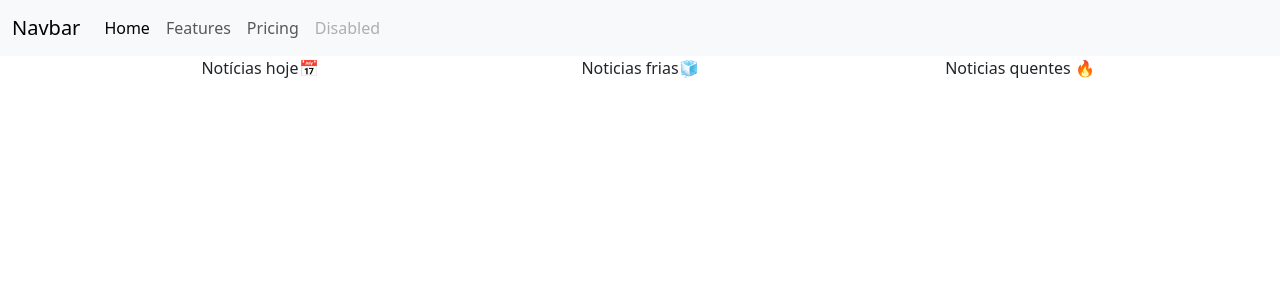
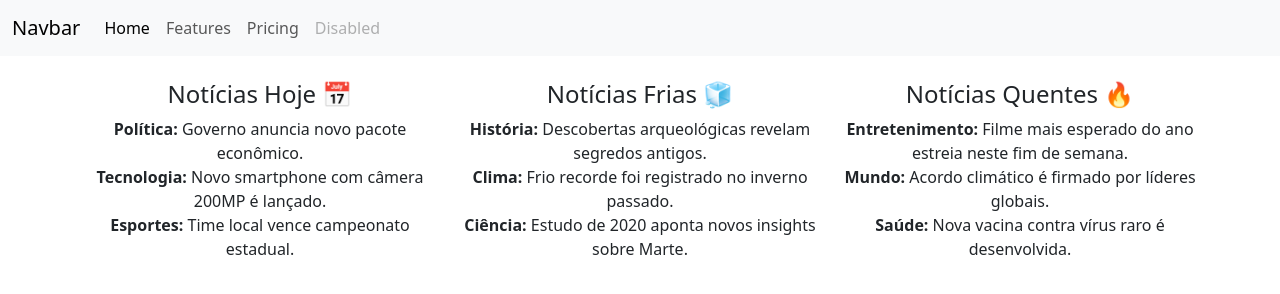
Before and after one commit to lucasg-07/aula_3_css, a plain HTML site: page Fluido 3 Colunas Bootstrap/index.html in a window 1280 px wide. Drawn offline with nearby package versions, Linux system fonts and the light colour scheme.

Commit message:
atividade bootstrap

```diff
--- a/Fluido 3 Colunas Bootstrap/index.html
+++ b/Fluido 3 Colunas Bootstrap/index.html
@@ -23,22 +23,35 @@
           </div>
         </div>
       </nav>
-    <div class="container text-center">
+    <div class="container text-center my-4">
         <div class="row">
           <div class="col">
-            Notícias hoje📅
+            <h4>Notícias Hoje 📅</h4>
+            <ul class="list-unstyled">
+              <li><strong>Política:</strong> Governo anuncia novo pacote econômico.</li>
+              <li><strong>Tecnologia:</strong> Novo smartphone com câmera 200MP é lançado.</li>
+              <li><strong>Esportes:</strong> Time local vence campeonato estadual.</li>
+            </ul>
           </div>
           <div class="col">
-            Noticias frias🧊
+            <h4>Notícias Frias 🧊</h4>
+            <ul class="list-unstyled">
+              <li><strong>História:</strong> Descobertas arqueológicas revelam segredos antigos.</li>
+              <li><strong>Clima:</strong> Frio recorde foi registrado no inverno passado.</li>
+              <li><strong>Ciência:</strong> Estudo de 2020 aponta novos insights sobre Marte.</li>
+            </ul>
           </div>
           <div class="col">
-            Noticias quentes 🔥
+            <h4>Notícias Quentes 🔥</h4>
+            <ul class="list-unstyled">
+              <li><strong>Entretenimento:</strong> Filme mais esperado do ano estreia neste fim de semana.</li>
+              <li><strong>Mundo:</strong> Acordo climático é firmado por líderes globais.</li>
+              <li><strong>Saúde:</strong> Nova vacina contra vírus raro é desenvolvida.</li>
+            </ul>
           </div>
         </div>
-      </div>
+    </div>
 
-
-</div>
     <script src="https://cdn.jsdelivr.net/npm/bootstrap@5.3.3/dist/js/bootstrap.bundle.min.js" integrity="sha384-YvpcrYf0tY3lHB60NNkmXc5s9fDVZLESaAA55NDzOxhy9GkcIdslK1eN7N6jIeHz" crossorigin="anonymous"></script>
 </body>
 </html>
```
Also changed, not shown: Fluido 2 Colunas Bootstrap/index.html (+14 -9 lines).
